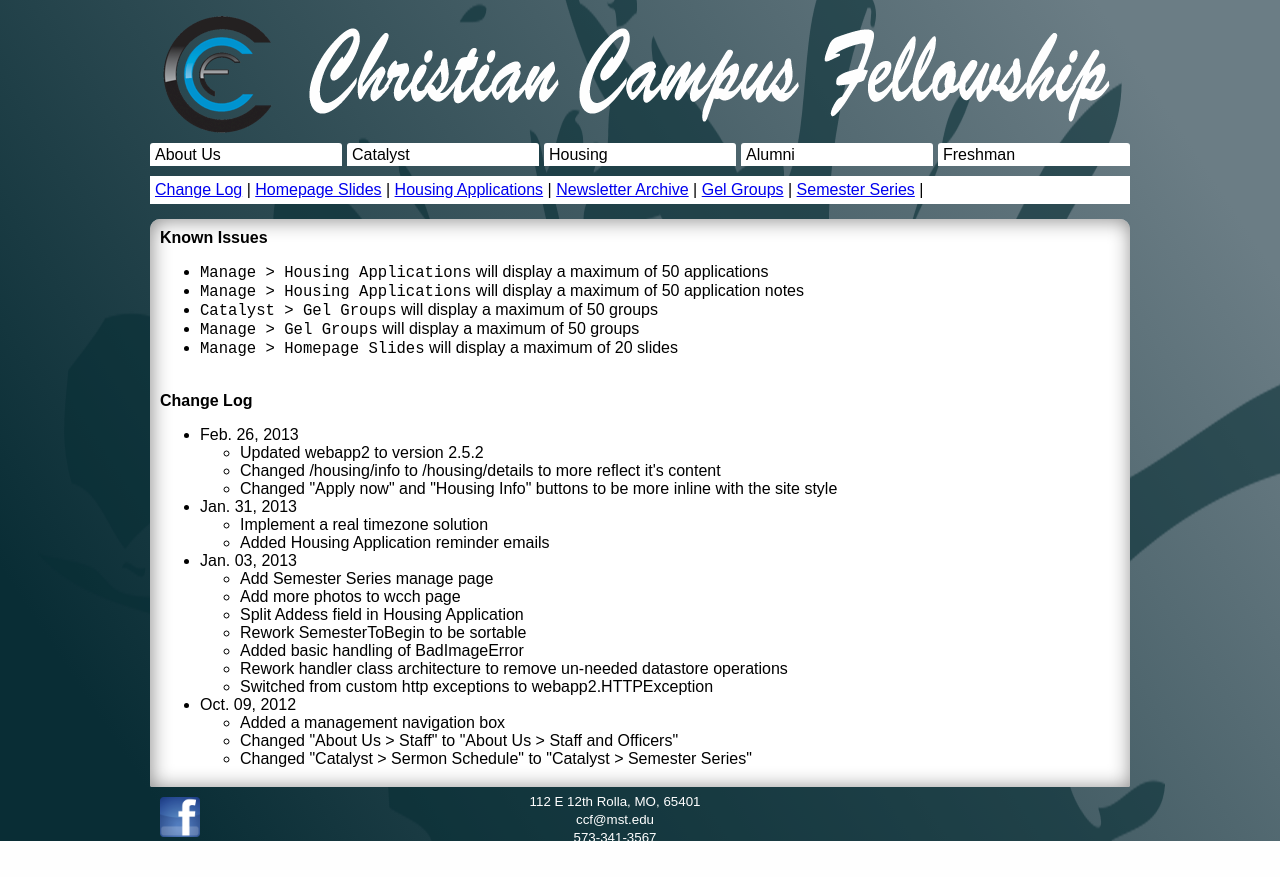
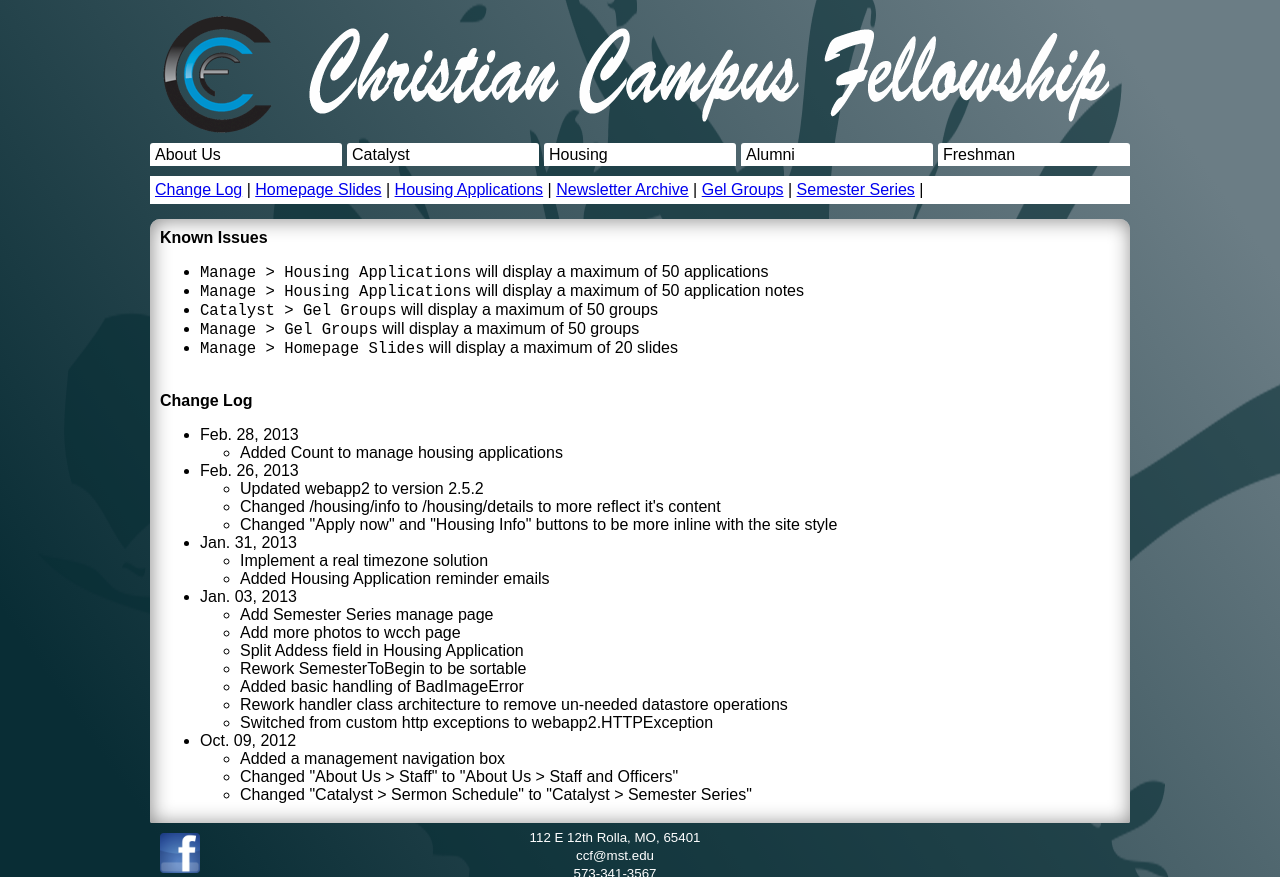
Before and after one commit to rollaccf/ccf-website, a Python web app: template templates/manage/manage.html in a window 1280 px wide. Before the commit the page ends 841 px from the top, so only its background shows below. Run offline with Jinja, Linux system fonts and the light colour scheme; the template is opened without the code that fills it, so the values that code supplies are empty; some libraries are stand-ins or nearby versions.

Commit message:
Added Count to manage housing applications

```diff
--- a/templates/manage/housing_applications/housing_applications.html
+++ b/templates/manage/housing_applications/housing_applications.html
@@ -86,6 +86,9 @@
     </div>
   </div>
   <div style="overflow:auto;">
+    <div style="float:left; padding-top:10px; padding-left:10px;">
+      {{applications|length}} Application{% if applications|length != 1 %}s{% endif %} Displayed
+    </div>
     {{filterForm.TimeStamp}}
     <input type="submit" value="Filter" style="float:right; height:30px; width:80px;"/>
     <script type="text/javascript">
--- a/templates/manage/manage.html
+++ b/templates/manage/manage.html
@@ -14,6 +14,11 @@
 
     <strong>Change Log</strong>
     <ul>
+        <li>Feb. 28, 2013
+            <ul>
+                <li>Added Count to manage housing applications</li>
+            </ul>
+        </li>
         <li>Feb. 26, 2013
             <ul>
                 <li>Updated webapp2 to version 2.5.2</li>
```
